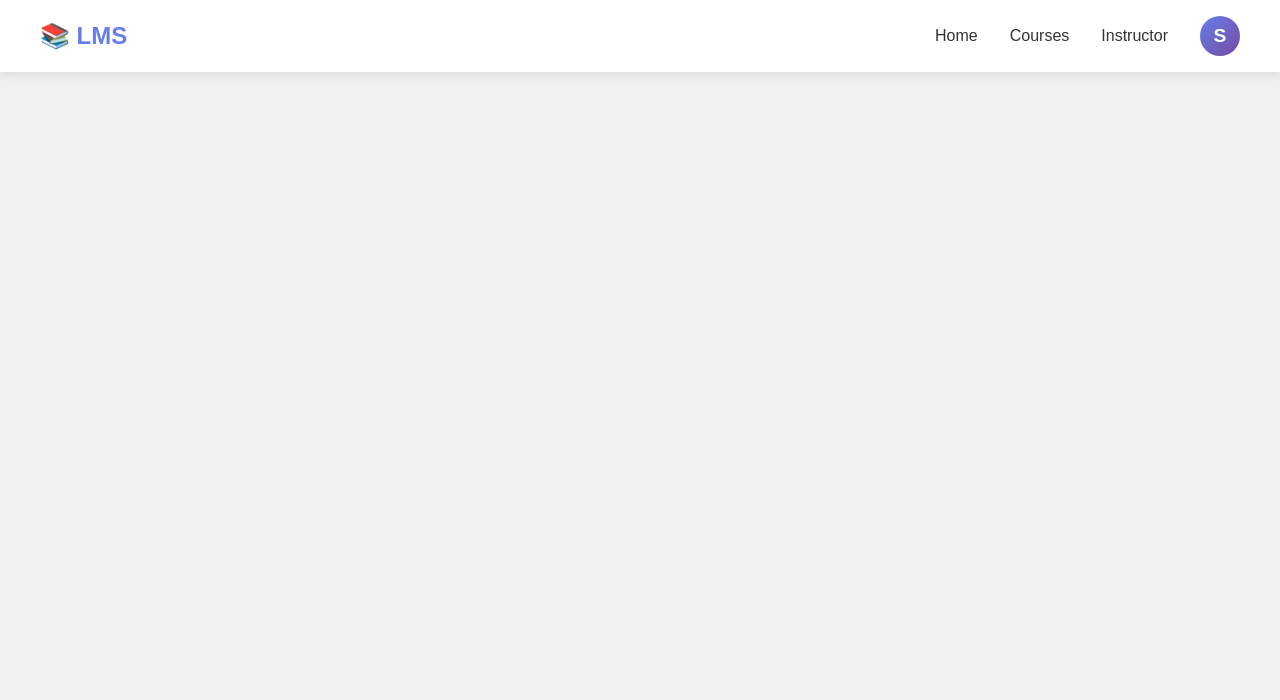
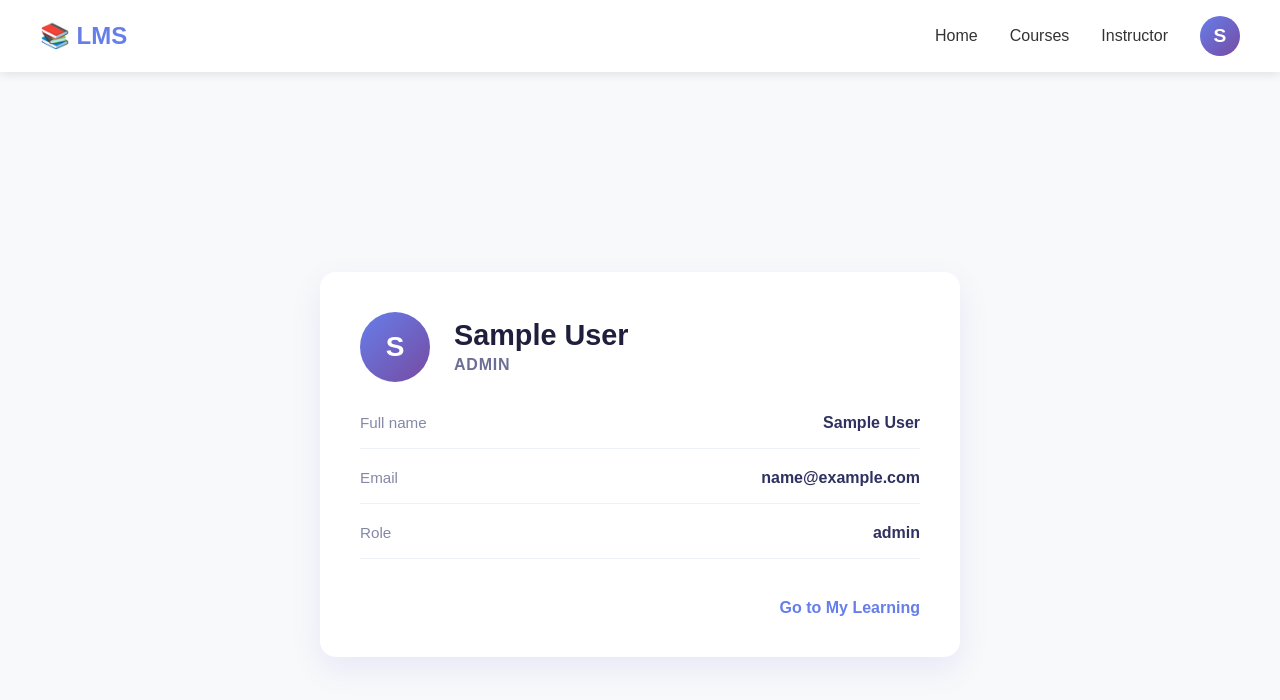
Before and after one commit to sachintha-nirmal-sm/Learning-Management-System, a React (Create React App) app in the folder frontend/: page /profile in a window 1280 px wide. Shown: the top 700 px of the page. Built offline with nearby package versions, Linux system fonts and the light colour scheme; no server answers; sample sign-in values are in the browser's storage.

Commit message:
feat: Add Profile page and update routing; enhance Home component with error handling and instructor-specific messaging

```diff
--- a/frontend/src/App.jsx
+++ b/frontend/src/App.jsx
@@ -39,6 +39,7 @@ import InstructorDashboard from './pages/InstructorDashboard';
 import CreateCourse from './pages/CreateCourse';
 import CourseDetail from './pages/CourseDetail';
 import ManageLectures from './pages/ManageLectures';
+import Profile from './pages/Profile';
 import ProtectedRoute from './components/common/ProtectedRoute';
 import './styles/App.css';
 
@@ -53,6 +54,14 @@ function App() {
             <Route path="/login" element={<Login />} />
             <Route path="/register" element={<Register />} />
             <Route path="/courses/:id" element={<CourseDetail />} />
+            <Route
+              path="/profile"
+              element={
+                <ProtectedRoute>
+                  <Profile />
+                </ProtectedRoute>
+              }
+            />
 
             {/* Student Routes */}
             <Route
--- a/frontend/src/components/Home.jsx
+++ b/frontend/src/components/Home.jsx
@@ -2,9 +2,11 @@ import React, { useState, useEffect } from 'react';
 import { Link } from 'react-router-dom';
 import courseService from '../services/courseService';
 import CourseCard from '../components/course/CourseCard';
+import { useAuth } from '../context/AuthContext';
 import '../styles/Home.css';
 
 const Home = () => {
+  const { isInstructor, isAuthenticated } = useAuth();
   const [courses, setCourses] = useState([]);
   const [loading, setLoading] = useState(true);
   const [error, setError] = useState('');
@@ -25,18 +27,20 @@ const Home = () => {
         params.category = selectedCategory;
       }
       const data = await courseService.getAllCourses(params);
-      setCourses(data.courses || []);
+      setCourses(Array.isArray(data.courses) ? data.courses : []);
+      setError('');
     } catch (err) {
       setError('Failed to load courses');
       console.error(err);
+      setCourses([]);
     } finally {
       setLoading(false);
     }
   };
 
   const filteredCourses = courses.filter(course =>
-    course.title.toLowerCase().includes(searchTerm.toLowerCase()) ||
-    course.description.toLowerCase().includes(searchTerm.toLowerCase())
+    (course.title || '').toLowerCase().includes(searchTerm.toLowerCase()) ||
+    (course.description || '').toLowerCase().includes(searchTerm.toLowerCase())
   );
 
   return (
@@ -84,12 +88,20 @@ const Home = () => {
           {loading && <div className="loading">Loading courses...</div>}
           {error && <div className="error-message">{error}</div>}
 
-          {!loading && filteredCourses.length === 0 && (
+          {!loading && !error && filteredCourses.length === 0 && (
             <div className="no-courses">
-              <p>No courses found. Be the first to create one!</p>
-              <Link to="/instructor/create-course" className="btn-primary">
-                Create Course
-              </Link>
+              <p>No courses found.</p>
+              {isInstructor ? (
+                <Link to="/instructor/create-course" className="btn-primary">
+                  Create Course
+                </Link>
+              ) : (
+                <span className="no-courses-hint">
+                  {isAuthenticated
+                    ? 'Try adjusting your search or category filters.'
+                    : 'Sign in to see personalized recommendations.'}
+                </span>
+              )}
             </div>
           )}
 
--- a/frontend/src/components/auth/Register.jsx
+++ b/frontend/src/components/auth/Register.jsx
@@ -120,6 +120,7 @@ const Register = () => {
             >
               <option value="student">Student</option>
               <option value="instructor">Instructor</option>
+              <option value="admin">Administrator</option>
             </select>
           </div>
 
--- a/frontend/src/components/common/Navbar.jsx
+++ b/frontend/src/components/common/Navbar.jsx
@@ -87,9 +87,6 @@ const Navbar = () => {
                     <Link to="/profile" className="dropdown-item" onClick={() => setShowDropdown(false)}>
                       Profile
                     </Link>
-                    <Link to="/settings" className="dropdown-item" onClick={() => setShowDropdown(false)}>
-                      Settings
-                    </Link>
                     <div className="dropdown-divider"></div>
                     <button onClick={handleLogout} className="dropdown-item logout-btn">
                       Logout
--- /dev/null
+++ b/frontend/src/pages/Profile.jsx
@@ -0,0 +1,49 @@
+import React from 'react';
+import { Link } from 'react-router-dom';
+import { useAuth } from '../context/AuthContext';
+import '../styles/Profile.css';
+
+const Profile = () => {
+  const { user } = useAuth();
+
+  if (!user) {
+    return null;
+  }
+
+  return (
+    <div className="profile-page">
+      <div className="profile-card">
+        <div className="profile-header">
+          <div className="profile-avatar">
+            {user.name?.charAt(0).toUpperCase() || 'U'}
+          </div>
+          <div>
+            <h1>{user.name}</h1>
+            <p className="profile-role">{user.role?.toUpperCase()}</p>
+          </div>
+        </div>
+        <div className="profile-details">
+          <div className="detail-row">
+            <span className="detail-label">Full name</span>
+            <span className="detail-value">{user.name}</span>
+          </div>
+          <div className="detail-row">
+            <span className="detail-label">Email</span>
+            <span className="detail-value">{user.email}</span>
+          </div>
+          <div className="detail-row">
+            <span className="detail-label">Role</span>
+            <span className="detail-value">{user.role}</span>
+          </div>
+        </div>
+        <div className="profile-actions">
+          <Link to="/my-courses" className="btn-link">
+            Go to My Learning
+          </Link>
+        </div>
+      </div>
+    </div>
+  );
+};
+
+export default Profile;
--- a/frontend/src/styles/Home.css
+++ b/frontend/src/styles/Home.css
@@ -134,6 +134,13 @@
   font-weight: 600;
 }
 
+.no-courses-hint {
+  display: block;
+  margin-top: 0.75rem;
+  color: #555;
+  font-size: 0.95rem;
+}
+
 /* Features Section */
 .features-section {
   padding: 4rem 2rem;
--- /dev/null
+++ b/frontend/src/styles/Profile.css
@@ -0,0 +1,107 @@
+.profile-page {
+  min-height: calc(100vh - 80px);
+  background: #f8f9fa;
+  display: flex;
+  align-items: center;
+  justify-content: center;
+  padding: 2rem;
+}
+
+.profile-card {
+  background: white;
+  width: 100%;
+  max-width: 560px;
+  padding: 2.5rem;
+  border-radius: 16px;
+  box-shadow: 0 12px 30px rgba(103, 114, 229, 0.12);
+}
+
+.profile-header {
+  display: flex;
+  align-items: center;
+  gap: 1.5rem;
+  margin-bottom: 2rem;
+}
+
+.profile-avatar {
+  width: 70px;
+  height: 70px;
+  border-radius: 50%;
+  background: linear-gradient(135deg, #667eea 0%, #764ba2 100%);
+  color: white;
+  font-size: 1.75rem;
+  display: flex;
+  align-items: center;
+  justify-content: center;
+  font-weight: 700;
+}
+
+.profile-header h1 {
+  margin: 0;
+  font-size: 1.8rem;
+  color: #1f1f3d;
+}
+
+.profile-role {
+  margin: 0.25rem 0 0;
+  color: #6c6f93;
+  font-weight: 600;
+  letter-spacing: 0.05em;
+}
+
+.profile-details {
+  display: flex;
+  flex-direction: column;
+  gap: 1.25rem;
+}
+
+.detail-row {
+  display: flex;
+  justify-content: space-between;
+  align-items: center;
+  border-bottom: 1px solid #eef1f8;
+  padding-bottom: 1rem;
+}
+
+.detail-label {
+  color: #8588a6;
+  font-weight: 500;
+  font-size: 0.95rem;
+}
+
+.detail-value {
+  color: #2f3160;
+  font-weight: 600;
+}
+
+.profile-actions {
+  margin-top: 2.5rem;
+  display: flex;
+  justify-content: flex-end;
+}
+
+.btn-link {
+  color: #667eea;
+  text-decoration: none;
+  font-weight: 600;
+}
+
+.btn-link:hover {
+  text-decoration: underline;
+}
+
+@media (max-width: 600px) {
+  .profile-card {
+    padding: 2rem;
+  }
+
+  .detail-row {
+    flex-direction: column;
+    align-items: flex-start;
+    gap: 0.25rem;
+  }
+
+  .profile-actions {
+    justify-content: center;
+  }
+}
--- a/frontend/src/styles/StudentDashboard.css
+++ b/frontend/src/styles/StudentDashboard.css
@@ -158,6 +158,14 @@
   margin-bottom: 1rem;
 }
 
+.empty-state .btn-primary {
+  display: inline-flex;
+  align-items: center;
+  justify-content: center;
+  margin: 1.5rem auto 0;
+  min-width: 180px;
+}
+
 .empty-state h3 {
   color: #333;
   margin-bottom: 0.5rem;
```
Also changed, not shown: 1 other file (tests, documents, lock files or other folders).
